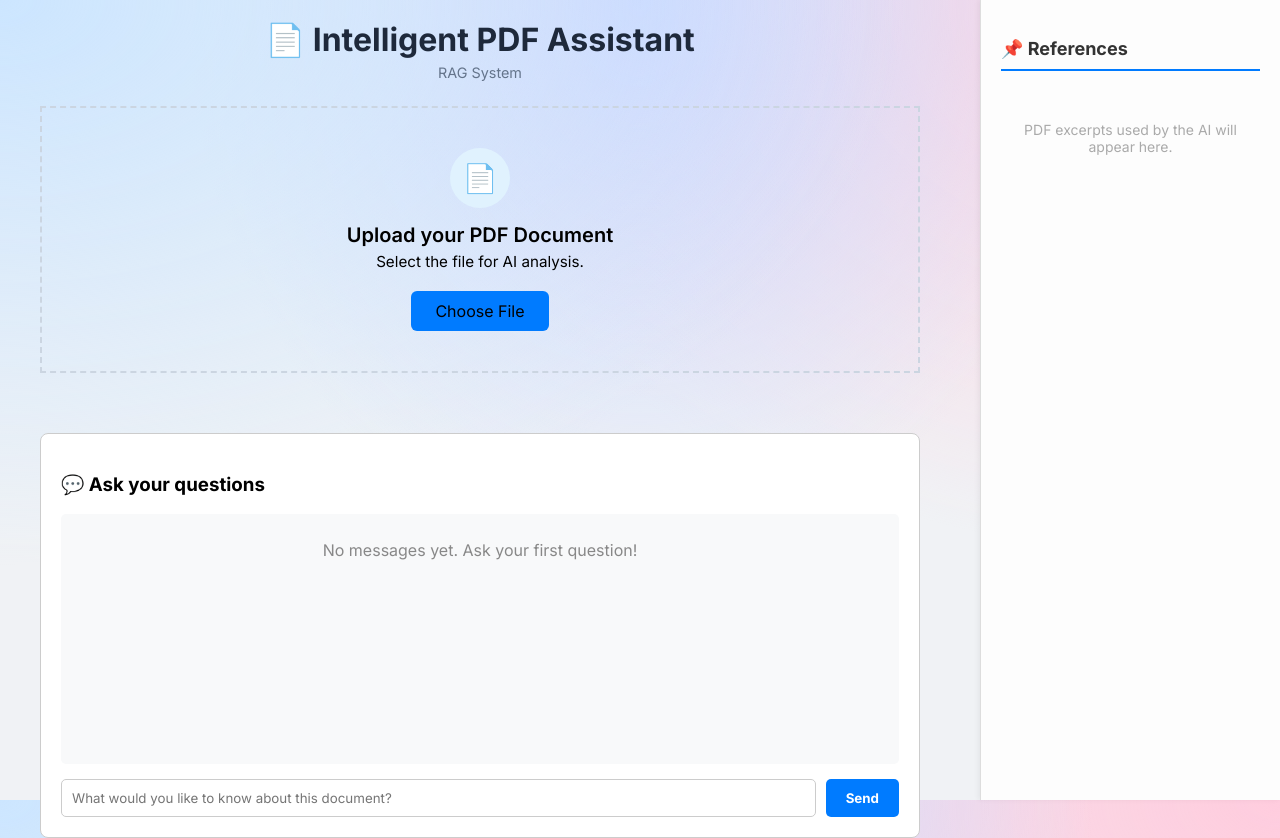
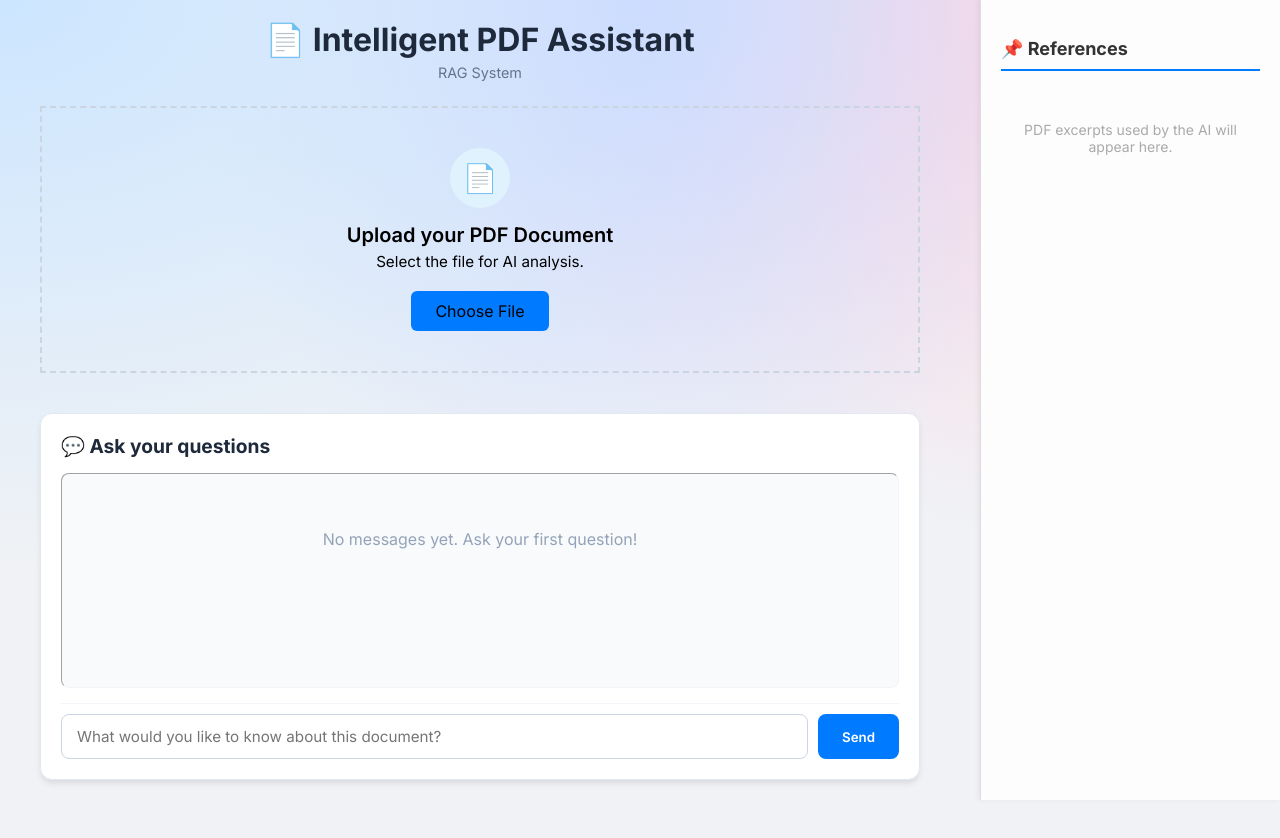
Before and after one commit to iyed-jloud/systeme-rag-pdf, a React app in the folder frontend/: page / in a window 1280 px wide. After the commit the page ends 800 px from the top, so only its background shows below. Built offline with nearby package versions, Linux system fonts and the light colour scheme; the HTML template or start-up script is replaced by a standard one.

Commit message:
Update ChatWindow.jsx

```diff
--- a/frontend/src/COMPONENTS/ChatWindow.jsx
+++ b/frontend/src/COMPONENTS/ChatWindow.jsx
@@ -1,6 +1,6 @@
 import { useState } from 'react';
 
-function ChatWindow() {
+function ChatWindow({ setSources }) {
   const [messages, setMessages] = useState([]);
   const [input, setInput] = useState("");
 
@@ -23,16 +23,18 @@ function ChatWindow() {
 
   return (
     <div style={styles.chatContainer}>
-      <h3>💬 Ask your questions</h3>
+      <h3 style={styles.header}>💬 Ask your questions</h3>
 
       {/* Message display area */}
       <div style={styles.messageList}>
         {messages.length === 0 ? (
-          <p style={{ textAlign: 'center', color: '#888' }}>No messages yet. Ask your first question!</p>
+          <p style={{ textAlign: 'center', color: '#94a3b8', marginTop: '40px' }}>No messages yet. Ask your first question!</p>
         ) : (
           messages.map((msg, index) => (
             <div key={index} style={msg.sender === 'user' ? styles.userMsg : styles.iaMsg}>
-              <strong>{msg.sender === 'user' ? 'You: ' : 'AI: '}</strong>
+              <strong style={{ display: 'block', fontSize: '0.8rem', marginBottom: '4px', opacity: 0.8 }}>
+                {msg.sender === 'user' ? 'You' : 'AI Assistant'}
+              </strong>
               {msg.text}
             </div>
           ))
@@ -55,15 +57,79 @@ function ChatWindow() {
   );
 }
 
-// Styling for a clean and professional look
+// Styling premium et sans scroll global
 const styles = {
-  chatContainer: { border: '1px solid #ccc', borderRadius: '8px', padding: '20px', marginTop: '20px', backgroundColor: 'white' },
-  messageList: { minHeight: '250px', maxHeight: '400px', overflowY: 'auto', marginBottom: '15px', padding: '10px', backgroundColor: '#f8f9fa', borderRadius: '5px' },
-  userMsg: { backgroundColor: '#d1e7dd', padding: '10px', borderRadius: '8px', marginBottom: '10px', textAlign: 'right', marginLeft: '20%' },
-  iaMsg: { backgroundColor: '#e2e3e5', padding: '10px', borderRadius: '8px', marginBottom: '10px', textAlign: 'left', marginRight: '20%' },
-  inputArea: { display: 'flex', gap: '10px' },
-  input: { flex: 1, padding: '10px', borderRadius: '5px', border: '1px solid #ccc' },
-  button: { padding: '10px 20px', borderRadius: '5px', backgroundColor: '#007bff', color: 'white', border: 'none', cursor: 'pointer', fontWeight: 'bold' }
+  chatContainer: {
+    display: 'flex',
+    flexDirection: 'column',
+    height: '100%', // Prend toute la place allouée par App.jsx
+    backgroundColor: 'white',
+    borderRadius: '12px',
+    padding: '20px',
+    boxShadow: '0 4px 6px -1px rgba(0,0,0,0.1)',
+    border: '1px solid #e2e8f0'
+  },
+  header: {
+    margin: '0 0 15px 0',
+    color: '#1e293b',
+    fontSize: '1.2rem'
+  },
+  messageList: {
+    flex: 1, // La liste prend tout l'espace disponible
+    overflowY: 'auto', // Seule cette zone scrolle
+    marginBottom: '15px',
+    padding: '15px',
+    backgroundColor: '#f8fafc',
+    borderRadius: '8px',
+    border: '1px inset #f1f5f9'
+  },
+  // Design des bulles façon iMessage / ChatGPT
+  userMsg: {
+    backgroundColor: '#007bff',
+    color: 'white',
+    padding: '12px 16px',
+    borderRadius: '16px 16px 0 16px', // Pointe vers le bas à droite
+    marginBottom: '12px',
+    textAlign: 'left',
+    marginLeft: 'auto',
+    maxWidth: '80%',
+    boxShadow: '0 2px 4px rgba(0,0,0,0.1)'
+  },
+  iaMsg: {
+    backgroundColor: '#e2e8f0',
+    color: '#1e293b',
+    padding: '12px 16px',
+    borderRadius: '16px 16px 16px 0', // Pointe vers le bas à gauche
+    marginBottom: '12px',
+    textAlign: 'left',
+    marginRight: 'auto',
+    maxWidth: '80%',
+    boxShadow: '0 2px 4px rgba(0,0,0,0.05)'
+  },
+  inputArea: {
+    display: 'flex',
+    gap: '10px',
+    paddingTop: '10px',
+    borderTop: '1px solid #f1f5f9'
+  },
+  input: {
+    flex: 1,
+    padding: '12px 15px',
+    borderRadius: '8px',
+    border: '1px solid #cbd5e1',
+    outline: 'none',
+    fontSize: '0.95rem'
+  },
+  button: {
+    padding: '10px 24px',
+    borderRadius: '8px',
+    backgroundColor: '#007bff',
+    color: 'white',
+    border: 'none',
+    cursor: 'pointer',
+    fontWeight: '600',
+    transition: 'background-color 0.2s'
+  }
 };
 
 export default ChatWindow;
```
